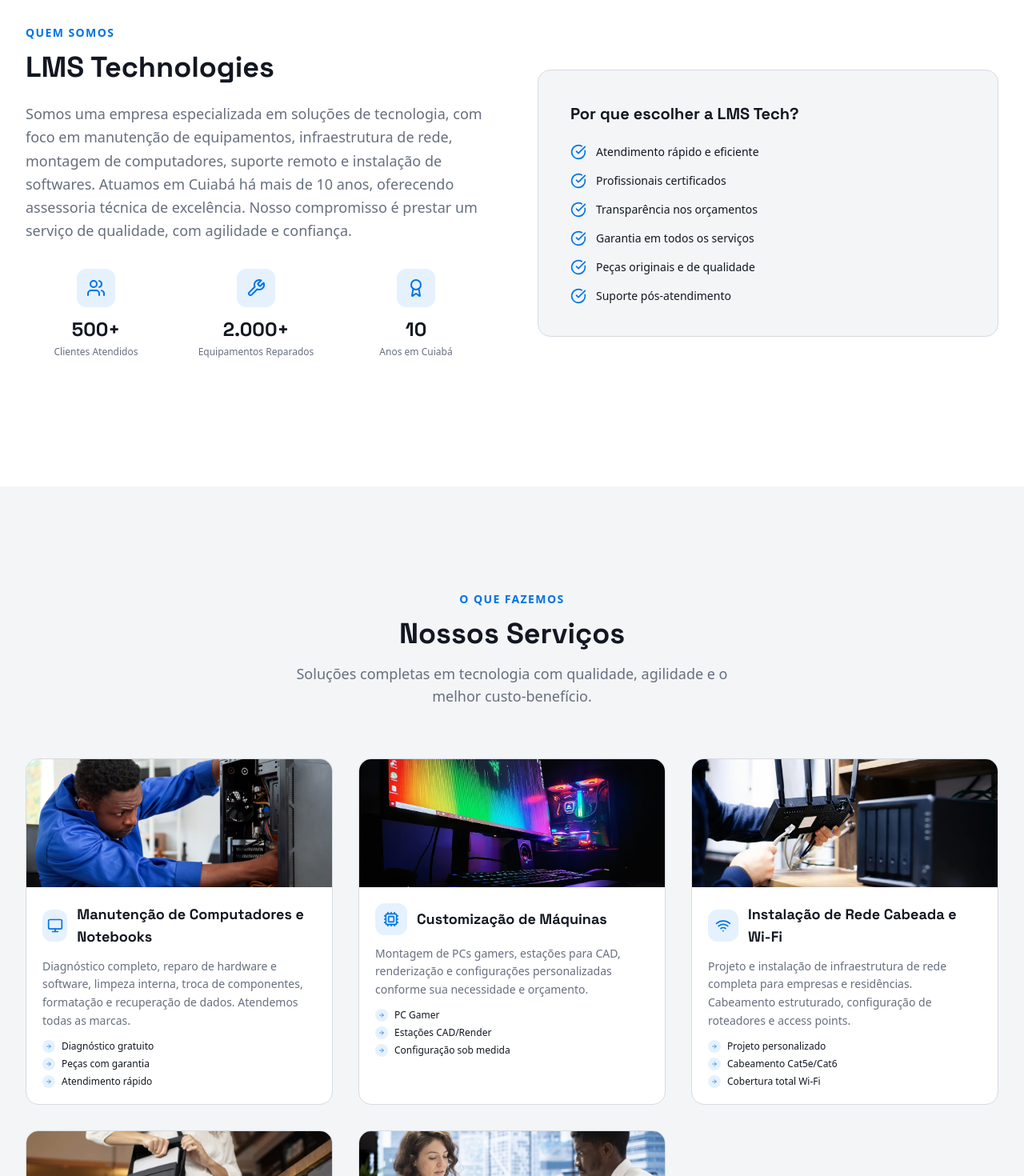
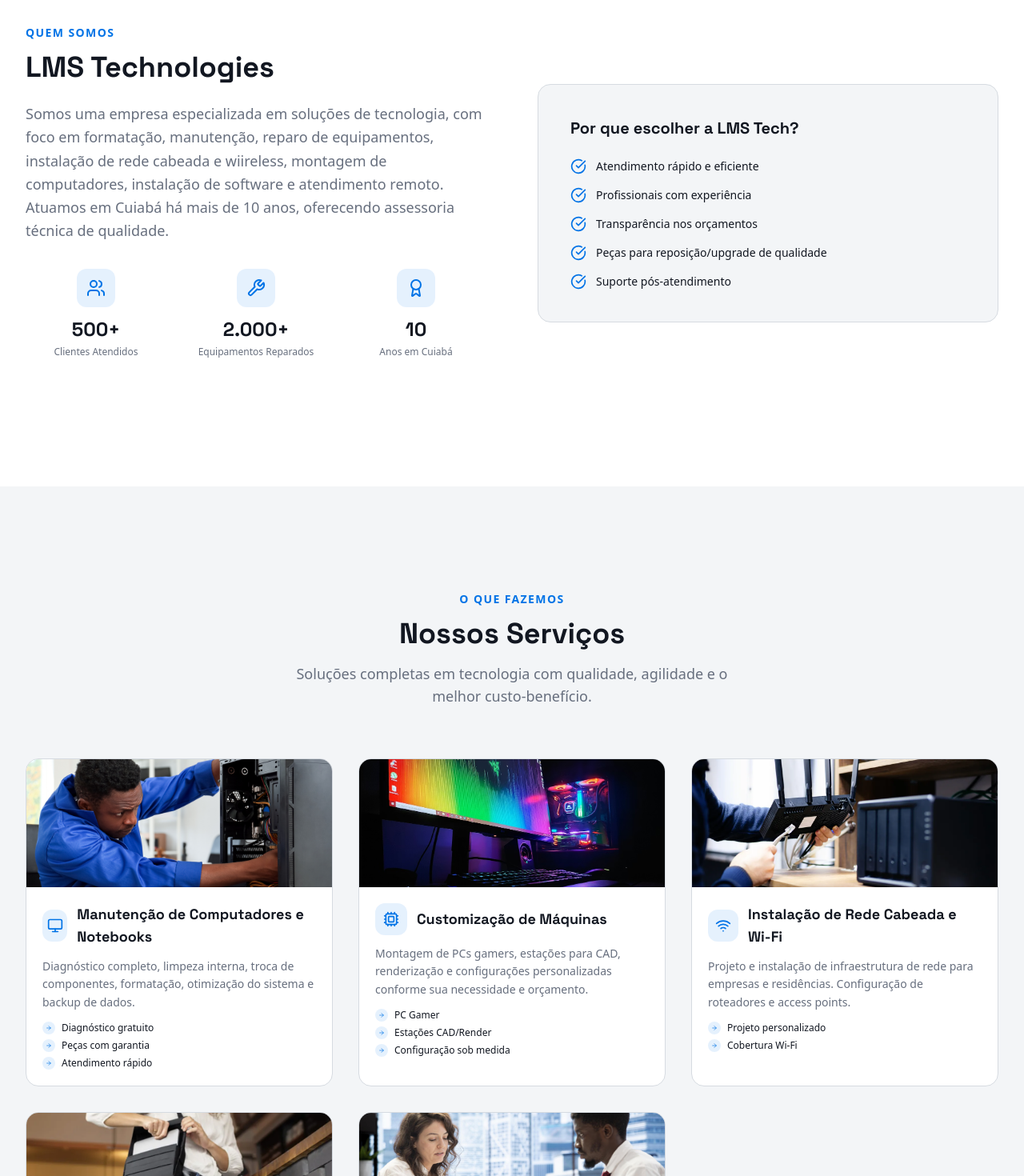
Before and after one commit to squash1104/siterender, a React (Vite) app: page / in a window 1280 px wide. Shown: the part 900-2370 px from the top of the page at 80% size. Built offline with nearby package versions, Linux system fonts and the light colour scheme.

Commit message:
correto7

```diff
--- a/src/components/landing/AboutSection.jsx
+++ b/src/components/landing/AboutSection.jsx
@@ -10,10 +10,9 @@
 
 const values = [
   "Atendimento rápido e eficiente",
-  "Profissionais certificados",
+  "Profissionais com experiência",
   "Transparência nos orçamentos",
-  "Garantia em todos os serviços",
-  "Peças originais e de qualidade",
+  "Peças para reposição/upgrade de qualidade",
   "Suporte pós-atendimento",
 ];
 
@@ -36,12 +35,10 @@
               LMS Technologies
             </h2>
             <p className="text-muted-foreground text-lg leading-relaxed mb-8">
-              Somos uma empresa especializada em soluções de tecnologia, com foco em
-              manutenção de equipamentos, infraestrutura de rede, montagem de computadores,
-              suporte remoto e instalação de softwares. Atuamos em Cuiabá há mais
-              de 10 anos, oferecendo assessoria técnica de excelência. Nosso
-              compromisso é prestar um serviço de qualidade, com agilidade e
-              confiança.
+              Somos uma empresa especializada em soluções de tecnologia, com foco em formatação,
+              manutenção, reparo de equipamentos, instalação de rede cabeada e wiireless, montagem de computadores,
+              instalação de software e atendimento remoto. Atuamos em Cuiabá há mais
+              de 10 anos, oferecendo assessoria técnica de qualidade.
             </p>
 
             <div className="grid grid-cols-3 gap-6 mb-8">
--- a/src/components/landing/ServicesSection.jsx
+++ b/src/components/landing/ServicesSection.jsx
@@ -13,7 +13,7 @@
     icon: Monitor,
     title: "Manutenção de Computadores e Notebooks",
     description:
-      "Diagnóstico completo, reparo de hardware e software, limpeza interna, troca de componentes, formatação e recuperação de dados. Atendemos todas as marcas.",
+      "Diagnóstico completo, limpeza interna, troca de componentes, formatação, otimização do sistema e backup de dados.",
     features: ["Diagnóstico gratuito", "Peças com garantia", "Atendimento rápido"],
     image: manutencaoImg,
   },
@@ -29,15 +29,15 @@
     icon: Wifi,
     title: "Instalação de Rede Cabeada e Wi-Fi",
     description:
-      "Projeto e instalação de infraestrutura de rede completa para empresas e residências. Cabeamento estruturado, configuração de roteadores e access points.",
-    features: ["Projeto personalizado", "Cabeamento Cat5e/Cat6", "Cobertura total Wi-Fi"],
+      "Projeto e instalação de infraestrutura de rede para empresas e residências. Configuração de roteadores e access points.",
+    features: ["Projeto personalizado", "Cobertura Wi-Fi"],
     image: redeImg,
   },
   {
     icon: Truck,
     title: "Busca e Entrega do Equipamento",
     description:
-      "Comodidade total para você! Buscamos o seu computador ou notebook no endereço desejado, realizamos o serviço e entregamos de volta. Sem você precisar sair de casa ou do trabalho.",
+      "Comodidade total para você! Buscamos o seu computador ou notebook no endereço desejado, realizamos o diagnóstico e o serviço e entregamos de volta. Sem você precisar sair de casa ou do trabalho.",
     features: ["Coleta no seu endereço", "Entrega após o conserto", "Agendamento pelo WhatsApp"],
     image: buscarImg,
   },
```
